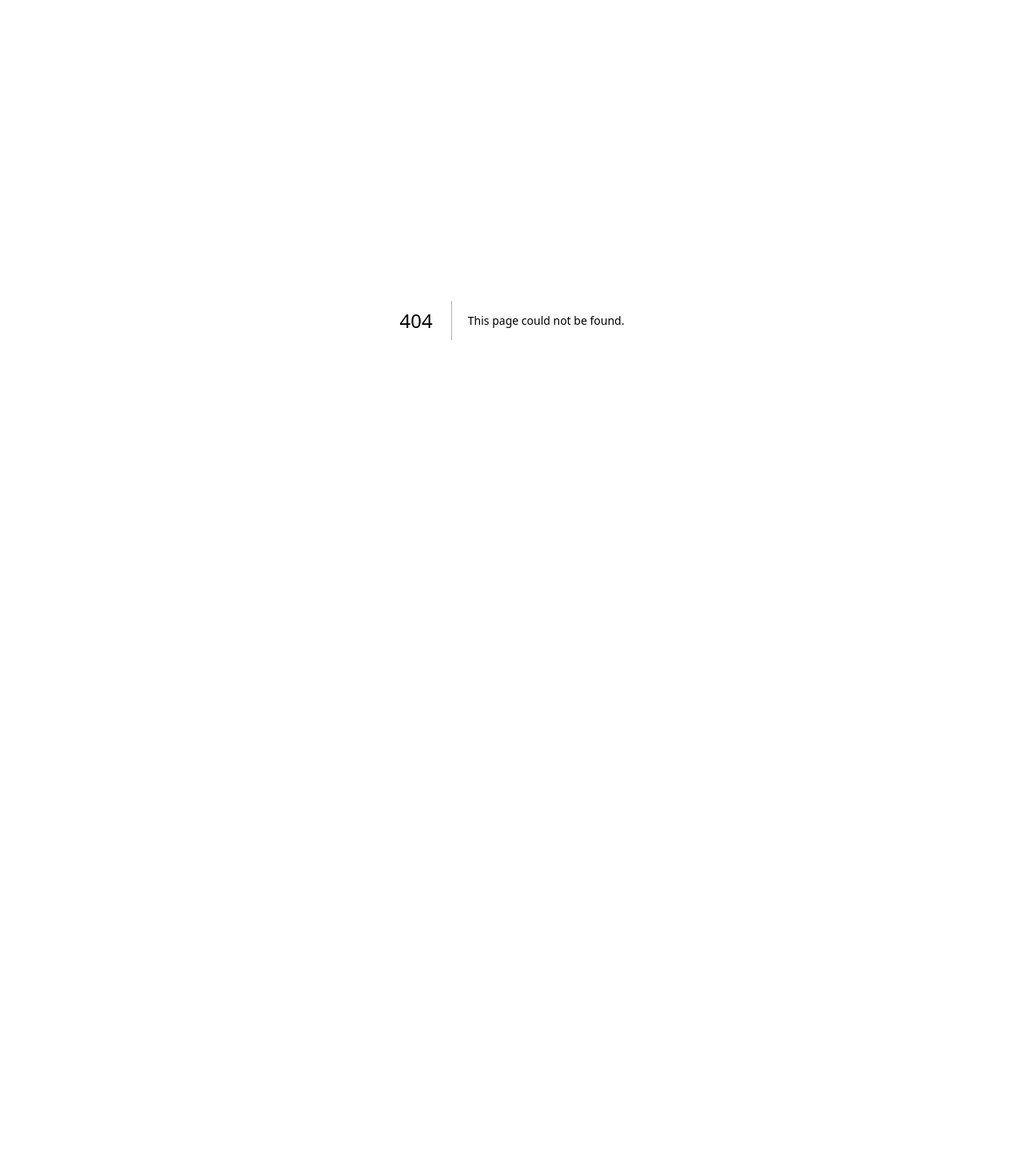
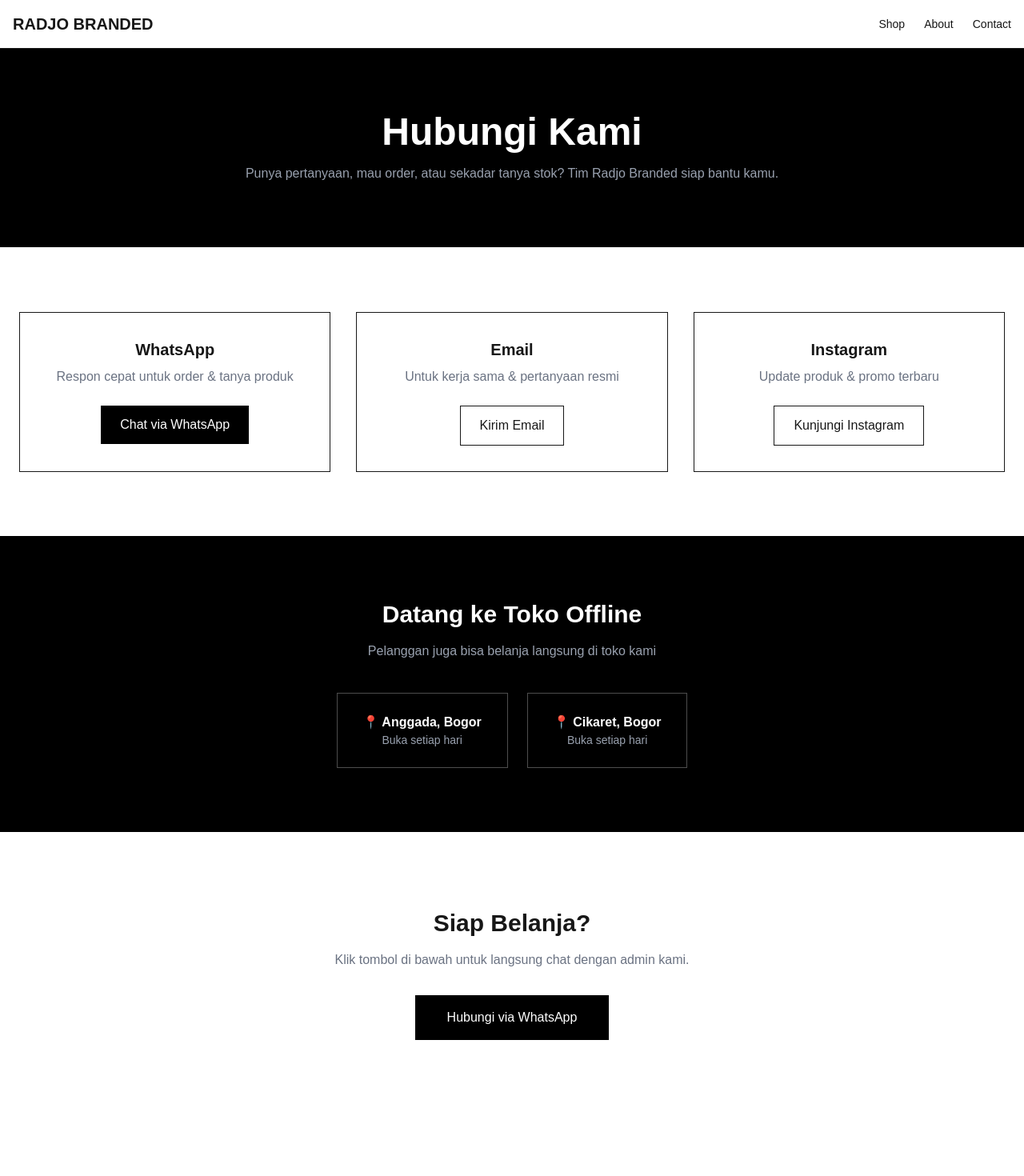
Before and after one commit to Karis0503/radjo-branded, a Next.js app: page /contact in a window 1280 px wide. Before the commit this address had no page. Shown: the top 1470 px of the page at 80% size. Before the commit the page ends 800 px from the top, so only its background shows below. Built offline with nearby package versions, Linux system fonts and the light colour scheme.

Commit message:
add complete contact page

```diff
--- /dev/null
+++ b/src/app/contact/page.tsx
@@ -0,0 +1,116 @@
+import Navbar from "@/components/Navbar";
+import Footer from "@/components/Footer";
+
+export default function ContactPage() {
+  return (
+    <>
+      <Navbar />
+
+      {/* HERO */}
+      <section className="bg-black text-white border-b">
+        <div className="max-w-7xl mx-auto px-6 py-20 text-center">
+          <h1 className="text-4xl md:text-5xl font-bold mb-4">
+            Hubungi Kami
+          </h1>
+          <p className="text-gray-400 max-w-2xl mx-auto">
+            Punya pertanyaan, mau order, atau sekadar tanya stok?
+            Tim Radjo Branded siap bantu kamu.
+          </p>
+        </div>
+      </section>
+
+      {/* CONTACT OPTIONS */}
+      <section className="max-w-7xl mx-auto px-6 py-20">
+        <div className="grid grid-cols-1 md:grid-cols-3 gap-8">
+
+          {/* WhatsApp */}
+          <div className="border p-8 text-center">
+            <h3 className="text-xl font-semibold mb-2">WhatsApp</h3>
+            <p className="text-gray-500 mb-6">
+              Respon cepat untuk order & tanya produk
+            </p>
+            <a
+              href="https://wa.me/628xxxxxxxxxx"
+              target="_blank"
+              className="inline-block px-6 py-3 bg-black text-white hover:bg-gray-800 transition"
+            >
+              Chat via WhatsApp
+            </a>
+          </div>
+
+          {/* Email */}
+          <div className="border p-8 text-center">
+            <h3 className="text-xl font-semibold mb-2">Email</h3>
+            <p className="text-gray-500 mb-6">
+              Untuk kerja sama & pertanyaan resmi
+            </p>
+            <a
+              href="mailto:radjobranded@gmail.com"
+              className="inline-block px-6 py-3 border hover:bg-black hover:text-white transition"
+            >
+              Kirim Email
+            </a>
+          </div>
+
+          {/* Instagram */}
+          <div className="border p-8 text-center">
+            <h3 className="text-xl font-semibold mb-2">Instagram</h3>
+            <p className="text-gray-500 mb-6">
+              Update produk & promo terbaru
+            </p>
+            <a
+              href="https://instagram.com/radjo.branded"
+              target="_blank"
+              className="inline-block px-6 py-3 border hover:bg-black hover:text-white transition"
+            >
+              Kunjungi Instagram
+            </a>
+          </div>
+
+        </div>
+      </section>
+
+      {/* OFFLINE STORE */}
+      <section className="bg-black text-white">
+        <div className="max-w-7xl mx-auto px-6 py-20 text-center">
+          <h2 className="text-3xl font-bold mb-4">
+            Datang ke Toko Offline
+          </h2>
+          <p className="text-gray-400 mb-10">
+            Pelanggan juga bisa belanja langsung di toko kami
+          </p>
+
+          <div className="flex flex-col md:flex-row gap-6 justify-center">
+            <div className="border border-white/30 px-8 py-6">
+              <p className="font-semibold">📍 Anggada, Bogor</p>
+              <p className="text-sm text-gray-400">Buka setiap hari</p>
+            </div>
+            <div className="border border-white/30 px-8 py-6">
+              <p className="font-semibold">📍 Cikaret, Bogor</p>
+              <p className="text-sm text-gray-400">Buka setiap hari</p>
+            </div>
+          </div>
+        </div>
+      </section>
+
+      {/* CTA */}
+      <section className="max-w-7xl mx-auto px-6 py-24 text-center">
+        <h2 className="text-3xl font-bold mb-4">
+          Siap Belanja?
+        </h2>
+        <p className="text-gray-500 mb-8">
+          Klik tombol di bawah untuk langsung chat dengan admin kami.
+        </p>
+        <a
+          href="https://wa.me/628xxxxxxxxxx"
+          target="_blank"
+          className="inline-block px-10 py-4 bg-black text-white hover:bg-gray-800 transition"
+        >
+          Hubungi via WhatsApp
+        </a>
+      </section>
+
+      <Footer />
+    </>
+  );
+}
```
